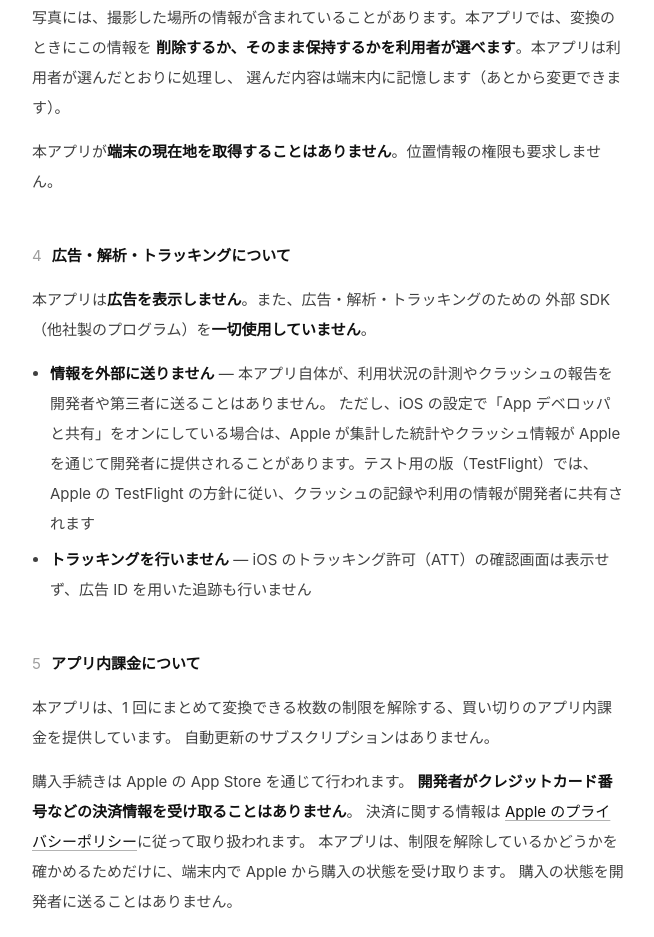
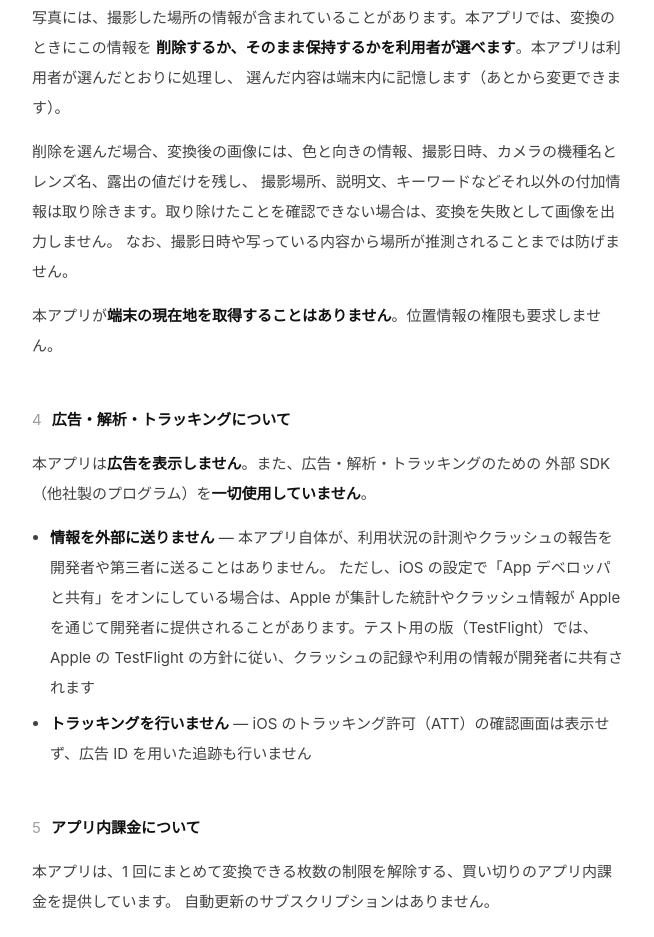
Before and after one commit to Akagamisora/zenbu-jpeg-privacy, a plain HTML site: page index.html in a window 1280 px wide. Shown: the part 1385-2322 px from the top of the page, without its empty margins (312-966 px from the left). Drawn offline with Linux system fonts and the light colour scheme.

Commit message:
位置情報を削除したときに残る情報と消える情報を明記する
Co-Authored-By: Claude Fable 5.2 <noreply@anthropic.com>

```diff
--- a/index.html
+++ b/index.html
@@ -312,6 +312,11 @@
         選んだ内容は端末内に記憶します（あとから変更できます）。
       </p>
       <p>
+        削除を選んだ場合、変換後の画像には、色と向きの情報、撮影日時、カメラの機種名とレンズ名、露出の値だけを残し、
+        撮影場所、説明文、キーワードなどそれ以外の付加情報は取り除きます。取り除けたことを確認できない場合は、変換を失敗として画像を出力しません。
+        なお、撮影日時や写っている内容から場所が推測されることまでは防げません。
+      </p>
+      <p>
         本アプリが<strong>端末の現在地を取得することはありません</strong>。位置情報の権限も要求しません。
       </p>
 
```
